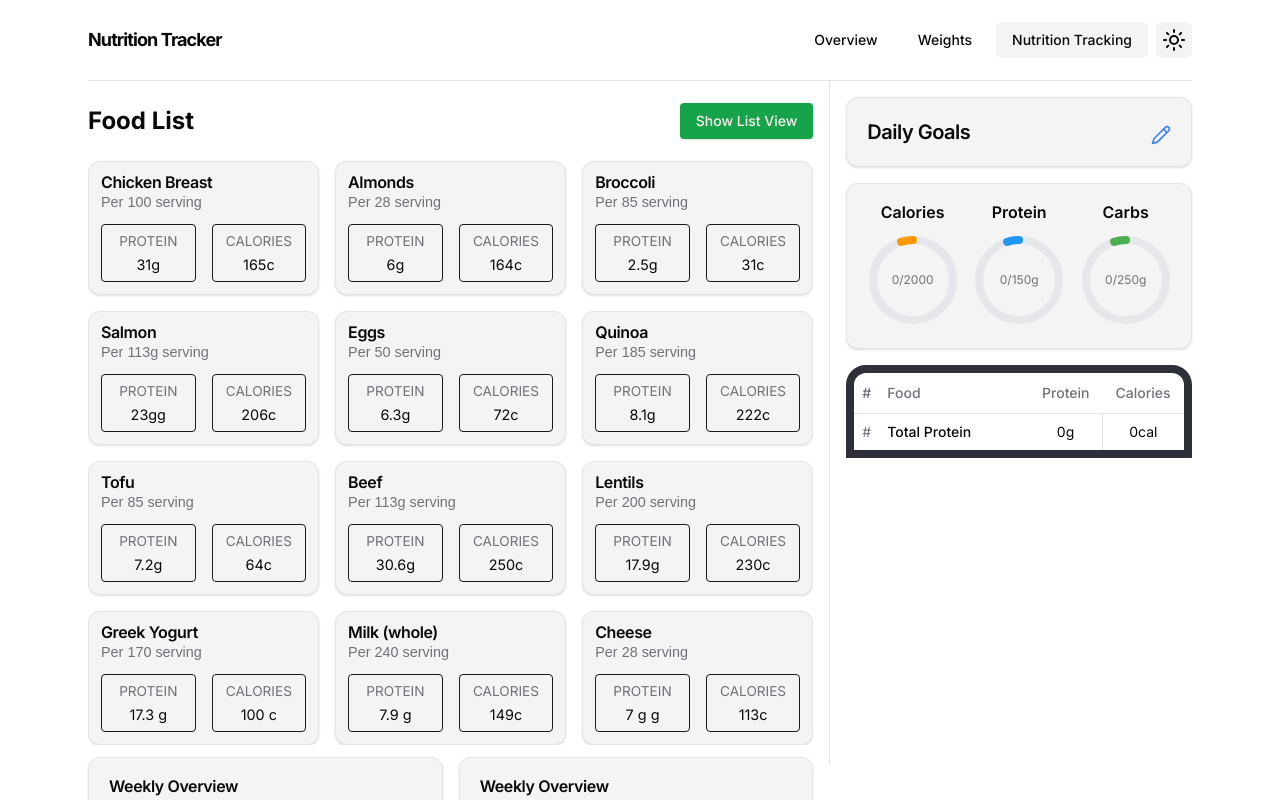
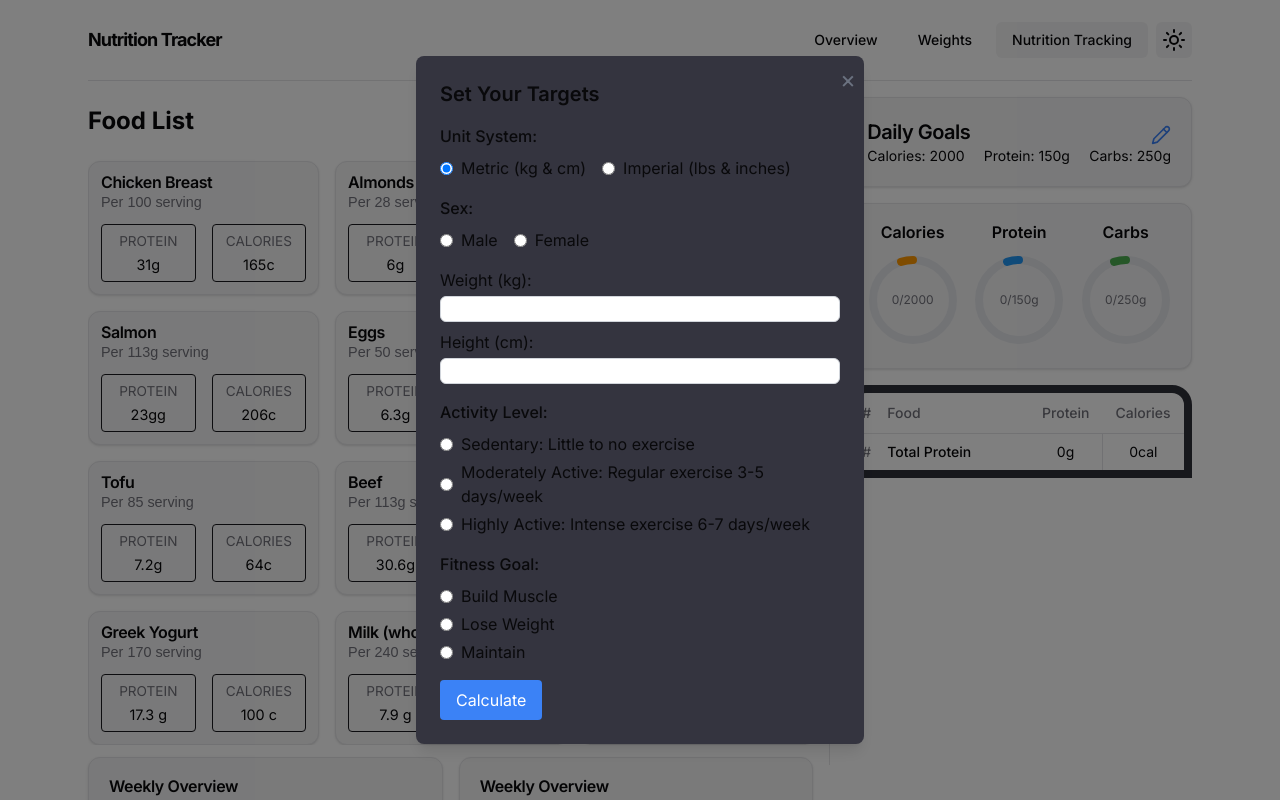
Before and after one commit to Vasil1001/nutrition-gym-tracker-v2, a Next.js app: page /nutrition in a window 1280 px wide. Both pictures are taken after a click on the icon 1160 px from the left and 135 px from the top of the page. Shown: the top 800 px of the page. Built offline with nearby package versions, Linux system fonts and the light colour scheme; a web font is replaced by a local one.

Commit message:
Set Daily goals in nutrition and update progress circles

```diff
--- a/app/nutrition/components/progress-circle.tsx
+++ b/app/nutrition/components/progress-circle.tsx
@@ -1,16 +1,12 @@
-import React from 'react'
+import React, { useEffect, useState } from 'react'
 import { Card, CardHeader, CardTitle, CardContent } from '@/components/ui/card'
 import { Pencil } from 'lucide-react'
-
-interface NutrientGoal {
-  current: number
-  target: number
-}
+import Onboarding from '@/components/ui/overview/onboarding/onboarding'
 
 interface NutritionGoals {
-  calories: NutrientGoal
-  protein: NutrientGoal
-  carbs: NutrientGoal
+  calories: { current: number; target: number }
+  protein: { current: number; target: number }
+  carbs: { current: number; target: number }
 }
 
 interface ProgressCircleProps {
@@ -65,16 +61,32 @@ interface NutritionProgressProps {
   onGoalsUpdate?: (goals: NutritionGoals) => void
 }
 
-const defaultGoals: NutritionGoals = {
-  calories: { current: 123, target: 2000 },
-  protein: { current: 123, target: 150 },
-  carbs: { current: 123, target: 250 }
-}
+const NutritionProgress: React.FC<NutritionProgressProps> = ({ initialGoals, onGoalsUpdate }) => {
+  const [goals, setGoals] = useState<NutritionGoals>(initialGoals)
+  const [showOnboarding, setShowOnboarding] = useState(false)
 
-const NutritionProgress: React.FC<NutritionProgressProps> = ({ initialGoals, onGoalsUpdate }) => {
-  const [goals, setGoals] = React.useState<NutritionGoals>(initialGoals)
+  const handleSetTargetsClick = () => {
+    setShowOnboarding(true)
+  }
 
-  React.useEffect(() => {
+  const handleCloseOnboarding = () => {
+    setShowOnboarding(false)
+  }
+
+  const handleGoalsUpdate = (newTargets: any) => {
+    const newGoals = {
+      calories: { current: goals.calories.current, target: newTargets.calories.target },
+      protein: { current: goals.protein.current, target: newTargets.protein.target },
+      carbs: { current: goals.carbs.current, target: newTargets.carbs.target }
+    }
+    setGoals(newGoals)
+    if (onGoalsUpdate) {
+      onGoalsUpdate(newGoals)
+    }
+    handleCloseOnboarding()
+  }
+
+  useEffect(() => {
     setGoals(initialGoals)
   }, [initialGoals])
 
@@ -92,28 +104,36 @@ const NutritionProgress: React.FC<NutritionProgressProps> = ({ initialGoals, onG
 
   return (
     <div className="mx-auto">
-      {/* Daily Goals Card */}
       <Card className="mb-4">
         <CardHeader className="flex flex-row items-center justify-between pb-0">
           <CardTitle className="text-xl">Daily Goals</CardTitle>
           <Pencil
             className="h-5 w-5 cursor-pointer text-blue-500"
-            onClick={() => {
-              // Handle edit goals
-              console.log('Edit goals clicked')
-            }}
+            onClick={handleSetTargetsClick}
           />
         </CardHeader>
         <CardContent className="flex justify-between text-sm">
-          {/* {nutrients.map(({ key, label, unit }) => (
+          {nutrients.map(({ key, label, unit }) => (
             <div key={key}>
               {label}: {goals[key].target}
               {unit ?? ''}
             </div>
-          ))} */}
+          ))}
         </CardContent>
       </Card>
 
+      {showOnboarding && (
+        <div className="fixed inset-0 z-50 flex items-center justify-center bg-[black] bg-opacity-50">
+          <div className="relative w-full max-w-md rounded-lg bg-[#34343f] p-6 shadow-lg">
+            <button
+              onClick={handleCloseOnboarding}
+              className="absolute right-2 top-2 text-2xl text-gray-500 hover:text-gray-700">
+              &times;
+            </button>
+            <Onboarding onComplete={handleGoalsUpdate} onSaveTargets={handleGoalsUpdate} />
+          </div>
+        </div>
+      )}
       {/* Today's Progress Card */}
       <Card>
         <CardContent>
--- a/app/nutrition/components/selected-food-list.tsx
+++ b/app/nutrition/components/selected-food-list.tsx
@@ -32,13 +32,24 @@ interface Target {
   goal: number
 }
 
-interface NutritionTargets {
-  calories: Target
-  protein: Target
-  carbs: Target
-}
+export default function SelectedFoodList({ selectedFoods, foodCounts }: SelectedFoodProps) {
+  const [savedTargets, setSavedTargets] = useState(() => {
+    const saved = localStorage.getItem('nutritionTargets')
+    return saved
+      ? JSON.parse(saved)
+      : {
+          calories: { current: 0, target: 2000 },
+          protein: { current: 0, target: 150 },
+          carbs: { current: 0, target: 250 }
+        }
+  })
 
-export default function SelectedFoodList({ selectedFoods, foodCounts }: SelectedFoodProps) {
+  const handleGoalsUpdate = (newGoals: any) => {
+    setSavedTargets(newGoals)
+    localStorage.setItem('nutritionTargets', JSON.stringify(newGoals))
+    console.log('New goals:', newGoals)
+  }
+
   const totalProtein = Object.keys(foodCounts).reduce((total, foodName) => {
     const food = selectedFoods.find((f) => f.name === foodName)
     return total + (food ? Number(food.protein) * foodCounts[foodName] : 0)
@@ -49,31 +60,17 @@ export default function SelectedFoodList({ selectedFoods, foodCounts }: Selected
     return total + (food ? Number(food.calories) * foodCounts[foodName] : 0)
   }, 0)
 
-  // const foodCounts: FoodCount[] = selectedFoods.reduce((acc: FoodCount[], food) => {
-  //   const existingFood = acc.find((item: FoodCount) => item.food.name === food.name)
-  //   if (existingFood) {
-  //     existingFood.count++
-  //   } else {
-  //     acc.push({ food, count: 1 })
-  //   }
-  //   return acc
-  // }, [])
-  console.log('TEST', selectedFoods)
   return (
     <div className="border-l ">
       <div className="ml-4">
         <div className="mb-6 mt-4">
           <NutritionProgress
             initialGoals={{
-              calories: { current: totalCalories, target: 2000 },
-              protein: { current: totalProtein, target: 150 },
-              carbs: { current: 0, target: 250 }
+              calories: { current: totalCalories, target: savedTargets.calories.target },
+              protein: { current: totalProtein, target: savedTargets.protein.target },
+              carbs: { current: 0, target: savedTargets.carbs.target }
             }}
-            onGoalsUpdate={(newGoals) => {
-              // Handle updating the target values
-
-              console.log('New goals:', newGoals)
-            }}
+            onGoalsUpdate={handleGoalsUpdate}
           />
         </div>
         <div className="mx-2 mt-2 rounded-xl rounded-b-none outline outline-8 outline-[#2e3039]">
--- a/app/nutrition/page.tsx
+++ b/app/nutrition/page.tsx
@@ -16,6 +16,7 @@ export default function Page() {
     setSelectedFoods([...selectedFoods, food])
     const newCount = (foodCounts[food.name] || 0) + 1
     setFoodCounts({ ...foodCounts, [food.name]: newCount })
+
   }
 
   const handleRemoveFood = (food: Food) => {
--- a/app/page.tsx
+++ b/app/page.tsx
@@ -46,7 +46,7 @@ export default function Home() {
                     className="absolute right-2 top-2 text-2xl text-gray-500 hover:text-gray-700">
                     &times;
                   </button>
-                  <Onboarding />
+                  {/* <Onboarding /> */}
                 </div>
               </div>
             )}
--- a/components/ui/overview/onboarding/onboarding-modal.tsx
+++ b/components/ui/overview/onboarding/onboarding-modal.tsx
@@ -1,35 +1,29 @@
-import React, { useState } from 'react';
+import React, { useState } from 'react'
 
 function OnboardingModal({ onSubmit }: any) {
-  const [sex, setSex] = useState('');
-  const [weight, setWeight] = useState('');
-  const [height, setHeight] = useState('');
-  const [unitSystem, setUnitSystem] = useState('metric'); // 'metric' or 'imperial'
-  const [activityLevel, setActivityLevel] = useState('');
-  const [fitnessGoal, setFitnessGoal] = useState('');
+  const [sex, setSex] = useState('')
+  const [weight, setWeight] = useState('')
+  const [height, setHeight] = useState('')
+  const [unitSystem, setUnitSystem] = useState('metric') // 'metric' or 'imperial'
+  const [activityLevel, setActivityLevel] = useState('')
+  const [fitnessGoal, setFitnessGoal] = useState('')
 
   const handleSubmit = (e: React.FormEvent) => {
-    e.preventDefault();
-    if (
-      sex &&
-      Number(weight) > 0 &&
-      Number(height) > 0 &&
-      activityLevel &&
-      fitnessGoal
-    ) {
-      let weightKg = Number(weight);
-      let heightCm = Number(height);
-      let weightLbs = Number(weight);
-      let heightInches = Number(height);
+    e.preventDefault()
+    if (sex && Number(weight) > 0 && Number(height) > 0 && activityLevel && fitnessGoal) {
+      let weightKg = Number(weight)
+      let heightCm = Number(height)
+      let weightLbs = Number(weight)
+      let heightInches = Number(height)
 
       if (unitSystem === 'imperial') {
         // Convert lbs to kg and inches to cm
-        weightKg = weightLbs * 0.453592;
-        heightCm = heightInches * 2.54;
+        weightKg = weightLbs * 0.453592
+        heightCm = heightInches * 2.54
       } else {
         // Convert kg to lbs and cm to inches
-        weightLbs = weightKg / 0.453592;
-        heightInches = heightCm / 2.54;
+        weightLbs = weightKg / 0.453592
+        heightInches = heightCm / 2.54
       }
 
       const data = {
@@ -39,13 +33,13 @@ function OnboardingModal({ onSubmit }: any) {
         heightCm,
         heightInches,
         activityLevel,
-        fitnessGoal,
-      };
-      onSubmit(data);
+        fitnessGoal
+      }
+      onSubmit(data)
     } else {
-      alert('Please fill all fields with valid values.');
+      alert('Please fill all fields with valid values.')
     }
-  };
+  }
 
   return (
     <form onSubmit={handleSubmit} className="space-y-4">
@@ -113,7 +107,7 @@ function OnboardingModal({ onSubmit }: any) {
               onChange={(e) => setWeight(e.target.value)}
               min="1"
               required
-              className="mt-1 block w-full border border-gray-300 rounded-md"
+              className="mt-1 block w-full rounded-md border border-gray-300"
             />
           </label>
           <label className="block">
@@ -124,7 +118,7 @@ function OnboardingModal({ onSubmit }: any) {
               onChange={(e) => setHeight(e.target.value)}
               min="1"
               required
-              className="mt-1 block w-full border border-gray-300 rounded-md"
+              className="mt-1 block w-full rounded-md border border-gray-300"
             />
           </label>
         </div>
@@ -201,14 +195,11 @@ function OnboardingModal({ onSubmit }: any) {
           </div>
         </div>
       </div>
-      <button
-        type="submit"
-        className="mt-4 rounded bg-blue-500 px-4 py-2 text-white"
-      >
+      <button type="submit" className="mt-4 rounded bg-blue-500 px-4 py-2 text-white">
         Calculate
       </button>
     </form>
-  );
+  )
 }
 
-export default OnboardingModal;
+export default OnboardingModal
--- a/components/ui/overview/onboarding/onboarding.tsx
+++ b/components/ui/overview/onboarding/onboarding.tsx
@@ -1,46 +1,52 @@
-import React, { useState } from 'react';
-import OnboardingModal from './onboarding-modal';
-import Targets from './targets';
+import React, { useState } from 'react'
+import OnboardingModal from './onboarding-modal'
+import Targets from './targets'
 
-function Onboarding() {
+interface NutritionGoals {
+  calories: { current: number; target: number }
+  protein: { current: number; target: number }
+  carbs: { current: number; target: number }
+}
+
+interface OnboardingProps {
+  onComplete: (goals: any) => void
+  onSaveTargets: (targets: any) => void
+}
+
+function Onboarding({ onComplete, onSaveTargets }: OnboardingProps) {
   const [results, setResults] = useState({
     bmi: 0,
     calorieTarget: 0,
-    proteinTarget: 0,
-  });
+    proteinTarget: 0
+  })
 
   const handleSubmit = (data: any) => {
-    const {
-      weightKg,
-      weightLbs,
-      heightCm,
-      activityLevel,
-    } = data;
-    const heightM = heightCm / 100;
-    const bmi = weightKg / (heightM * heightM);
+    const { weightKg, weightLbs, heightCm, activityLevel } = data
+    const heightM = heightCm / 100
+    const bmi = weightKg / (heightM * heightM)
 
-    let calorieMultiplier = 14;
-    if (activityLevel === 'Sedentary') calorieMultiplier = 14;
-    else if (activityLevel === 'Moderately Active') calorieMultiplier = 16;
-    else if (activityLevel === 'Highly Active') calorieMultiplier = 18;
+    let calorieMultiplier = 14
+    if (activityLevel === 'Sedentary') calorieMultiplier = 14
+    else if (activityLevel === 'Moderately Active') calorieMultiplier = 16
+    else if (activityLevel === 'Highly Active') calorieMultiplier = 18
 
     // Use weight in lbs for calorieTarget calculation
-    const calorieTarget = weightLbs * calorieMultiplier;
+    const calorieTarget = weightLbs * calorieMultiplier
     // Use weight in kg for proteinTarget calculation
-    const proteinTarget = weightKg * 1.6;
+    const proteinTarget = weightKg * 1.6
 
-    setResults({ bmi, calorieTarget, proteinTarget });
-  };
+    setResults({ bmi, calorieTarget, proteinTarget })
+  }
 
   return (
     <>
       {results.calorieTarget === 0 ? (
         <OnboardingModal onSubmit={handleSubmit} />
       ) : (
-        <Targets results={results} />
+        <Targets results={results} onSaveTargets={onSaveTargets} />
       )}
     </>
-  );
+  )
 }
 
-export default Onboarding;
+export default Onboarding
--- a/lib/foods.ts
+++ b/lib/foods.ts
@@ -90,4 +90,4 @@ export const foods = [
     calories: '113',
     carbs: '<1'
   }
-] as const
+]
```
Also changed, not shown: components/ui/overview/onboarding/targets.tsx (+21 -6 lines).
